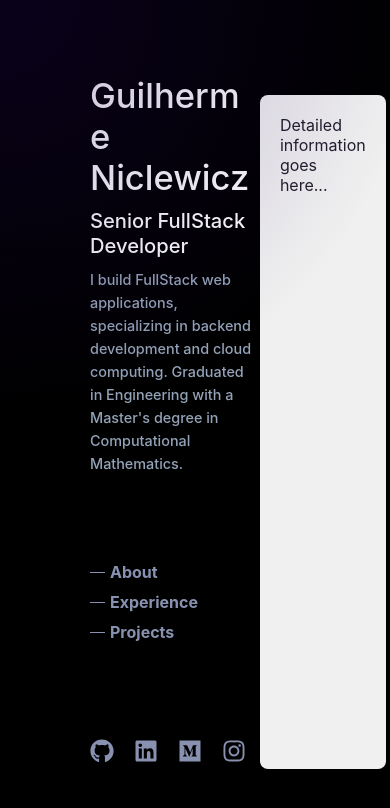
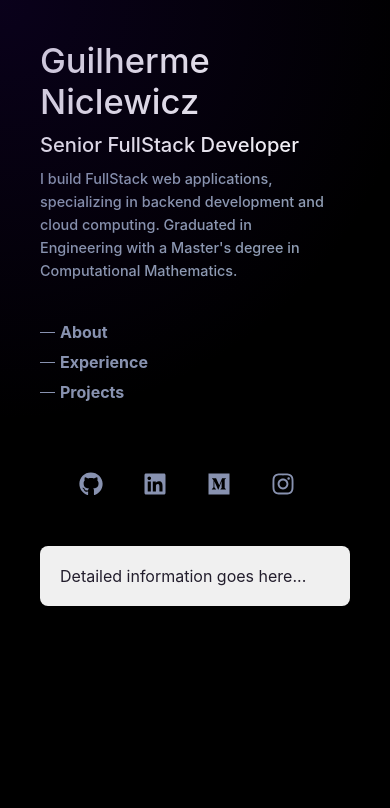
Before and after one commit to Guilherme-N-Sa/my-site, a React (Create React App) app: page / in a window 390 px wide. Shown: the top 808 px of the page. Built offline with nearby package versions, Linux system fonts and the light colour scheme.

Commit message:
Refactor Layout and SocialBar components: replace Main with Wrapper in Layout for improved structure, update styles for responsiveness, and modify social links in SocialBar for accuracy. Enhance styling with media queries for better mobile experience.

```diff
--- a/src/components/Layout/Layout.tsx
+++ b/src/components/Layout/Layout.tsx
@@ -1,5 +1,5 @@
 import React, { useState, useEffect } from 'react';
-import { Main, GeneralInfo, RadialGradient } from './styles';
+import { Wrapper, GeneralInfo, RadialGradient } from './styles';
 import { LayoutProps } from './types';
 
 const Layout: React.FC<LayoutProps> = ({ children }) => {
@@ -21,12 +21,12 @@ const Layout: React.FC<LayoutProps> = ({ children }) => {
   }, []);
 
   return (
-    <Main>
+    <Wrapper>
       <RadialGradient x={mousePosition.x} y={mousePosition.y} />
       <GeneralInfo>
         {children}
       </GeneralInfo>
-    </Main>
+    </Wrapper>
   );
 };
 
--- a/src/components/Layout/styles.ts
+++ b/src/components/Layout/styles.ts
@@ -1,7 +1,7 @@
-import styled from 'styled-components';
-import { RadialGradientProps } from './types';
+import styled from "styled-components";
+import { RadialGradientProps } from "./types";
 
-export const Main = styled.main`
+export const Wrapper = styled.main`
   display: flex;
   justify-content: center;
   margin: 0 auto;
@@ -15,18 +15,31 @@ export const Main = styled.main`
   div {
     width: 100%;
   }
+
+  @media (max-width: 768px) {
+    padding: ${({ theme }) => theme.spacing.medium};
+  }
 `;
 
 export const GeneralInfo = styled.div`
+  width: 100%;
   height: 100%;
   padding: ${({ theme }) => theme.spacing.xlarge};
   display: flex;
   flex-direction: row;
   justify-content: space-between;
+
+  @media (max-width: 768px) {
+    flex-direction: column;
+    padding: ${({ theme }) => theme.spacing.medium};
+    gap: ${({ theme }) => theme.spacing.medium};
+    overflow: auto;
+    justify-content: start;
+  }
 `;
 
 export const RadialGradient = styled.div<RadialGradientProps>`
-  position: absolute;
+  position: fixed;
   top: 0;
   left: 0;
   pointer-events: none;
--- a/src/components/SocialBar/SocialBar.tsx
+++ b/src/components/SocialBar/SocialBar.tsx
@@ -1,29 +1,29 @@
-import React from 'react';
-import { FaGithub, FaLinkedin, FaMedium, FaInstagram } from 'react-icons/fa';
-import { SocialContainer, IconLink } from './styles';
-import { SocialBarProps, SocialLink } from './types';
+import React from "react";
+import { FaGithub, FaLinkedin, FaMedium, FaInstagram } from "react-icons/fa";
+import { SocialContainer, IconLink } from "./styles";
+import { SocialBarProps, SocialLink } from "./types";
 
 const defaultLinks: SocialLink[] = [
   {
     icon: FaGithub,
-    url: 'https://github.com/guilhermeniclewicz',
-    label: 'GitHub Profile'
+    url: "https://github.com/Guilherme-N-Sa",
+    label: "GitHub Profile",
   },
   {
     icon: FaLinkedin,
-    url: 'https://linkedin.com/in/guilhermeniclewicz',
-    label: 'LinkedIn Profile'
+    url: "https://www.linkedin.com/in/guinssa/",
+    label: "LinkedIn Profile",
   },
   {
     icon: FaMedium,
-    url: 'https://medium.com/@guilhermeniclewicz',
-    label: 'Medium Blog'
+    url: "https://medium.com/@guilhermeniclewicz",
+    label: "Medium Blog",
   },
   {
     icon: FaInstagram,
-    url: 'https://instagram.com/guilhermeniclewicz',
-    label: 'Instagram Profile'
-  }
+    url: "https://www.instagram.com/guilhermeniclewicz",
+    label: "Instagram Profile",
+  },
 ];
 
 const SocialBar: React.FC<SocialBarProps> = ({ links = defaultLinks }) => {
--- a/src/components/SocialBar/styles.ts
+++ b/src/components/SocialBar/styles.ts
@@ -4,15 +4,31 @@ export const SocialContainer = styled.div`
   display: flex;
   gap: ${({ theme }) => theme.spacing.medium};
   margin-top: ${({ theme }) => theme.spacing.medium};
+
+  @media (max-width: 768px) {
+    justify-content: center;
+    margin-top: ${({ theme }) => theme.spacing.large};
+  }
 `;
 
 export const IconLink = styled.a`
   color: ${({ theme }) => theme.colors.text.secondary};
   font-size: ${({ theme }) => theme.icons.medium};
   transition: all ${({ theme }) => theme.transitions.default};
+  display: flex;
+  align-items: center;
+  justify-content: center;
+  padding: ${({ theme }) => theme.spacing.small};
+  border-radius: 50%;
+  background: transparent;
 
   &:hover {
     color: ${({ theme }) => theme.colors.text.primary};
     transform: translateY(-2px);
+    background: ${({ theme }) => theme.colors.primaryLight};
+  }
+
+  @media (max-width: 768px) {
+    font-size: ${({ theme }) => theme.icons.medium};
   }
 `;
```
